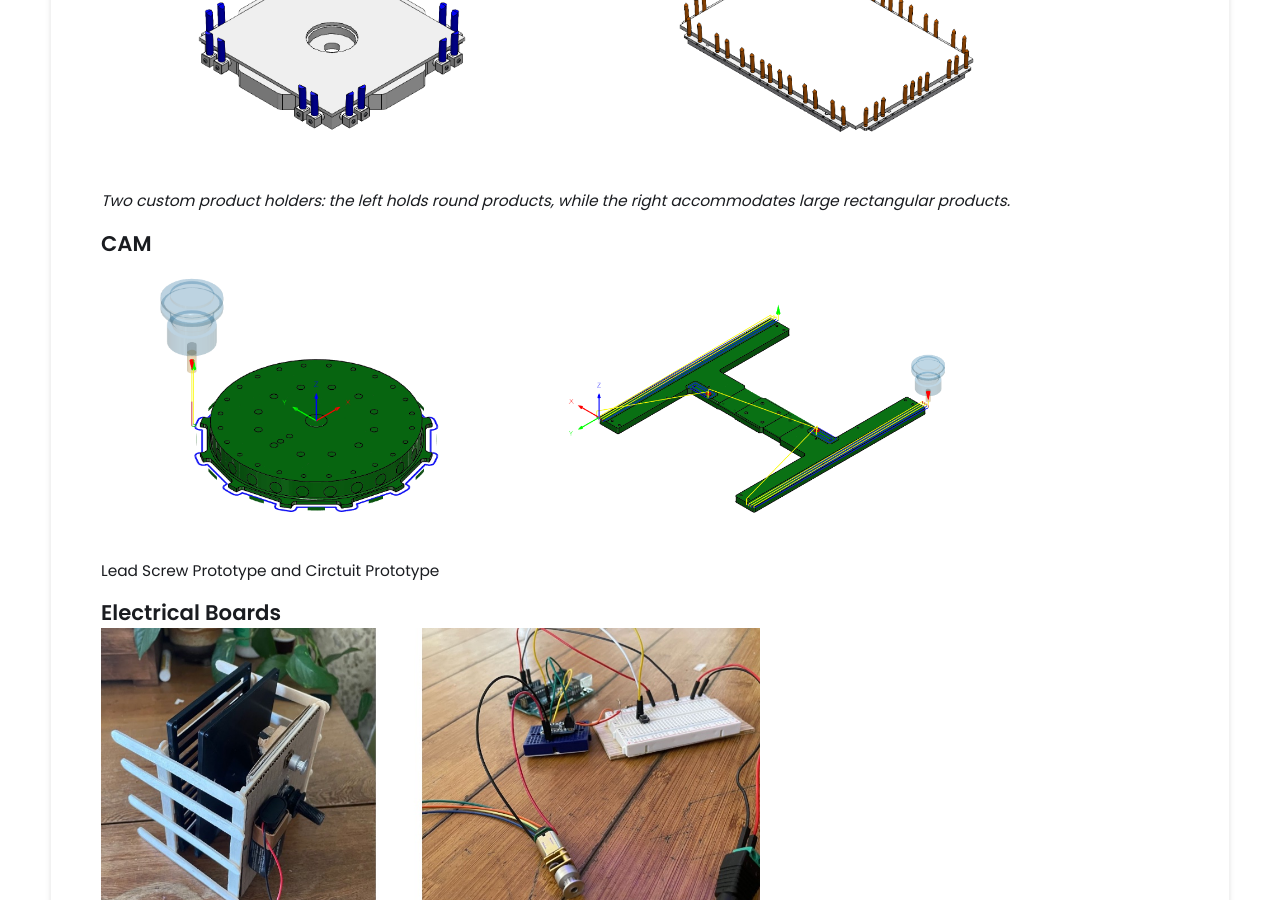
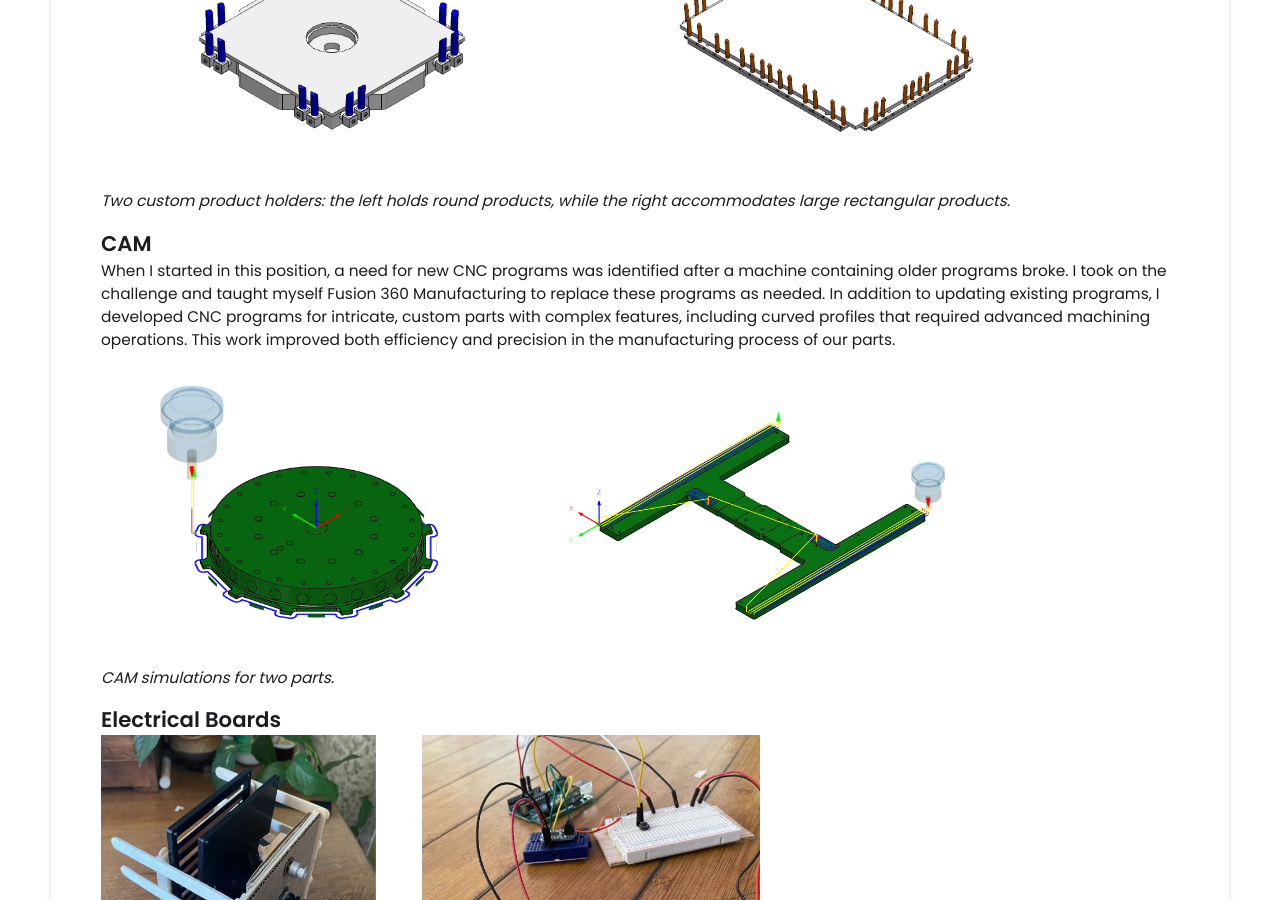
Before and after one commit to klee-eng/klee-eng.github.io, a Jekyll site: the page built from _projects/FoodTools/index.md, in a window 1280 px wide and 900 px high, scrolled down 1347 px. Built offline with Jekyll 4.4.1, drawn with Linux system fonts in a browser that asks for light colours.

Commit message:
Update index.md

```diff
--- a/_projects/FoodTools/index.md
+++ b/_projects/FoodTools/index.md
@@ -33,12 +33,13 @@ This section highlights custom tooling designs I created at FoodTools. Each piec
 
 ## CAM
 
+When I started in this position, a need for new CNC programs was identified after a machine containing older programs broke. I took on the challenge and taught myself Fusion 360 Manufacturing to replace these programs as needed. In addition to updating existing programs, I developed CNC programs for intricate, custom parts with complex features, including curved profiles that required advanced machining operations. This work improved both efficiency and precision in the manufacturing process of our parts.
 
 <div style="display: flex; gap: 10px;">
   <img src="/images-foodtools/DialPlateSim.PNG" height="300" alt="Hub1">
   <img src="/images-foodtools/TurnTableSim.PNG" height="300" alt="Hub1"></div>
 
-Lead Screw Prototype and Circtuit Prototype
+<p><i>CAM simulations for two parts.</i></p>
 
 ## Electrical Boards
 
```
